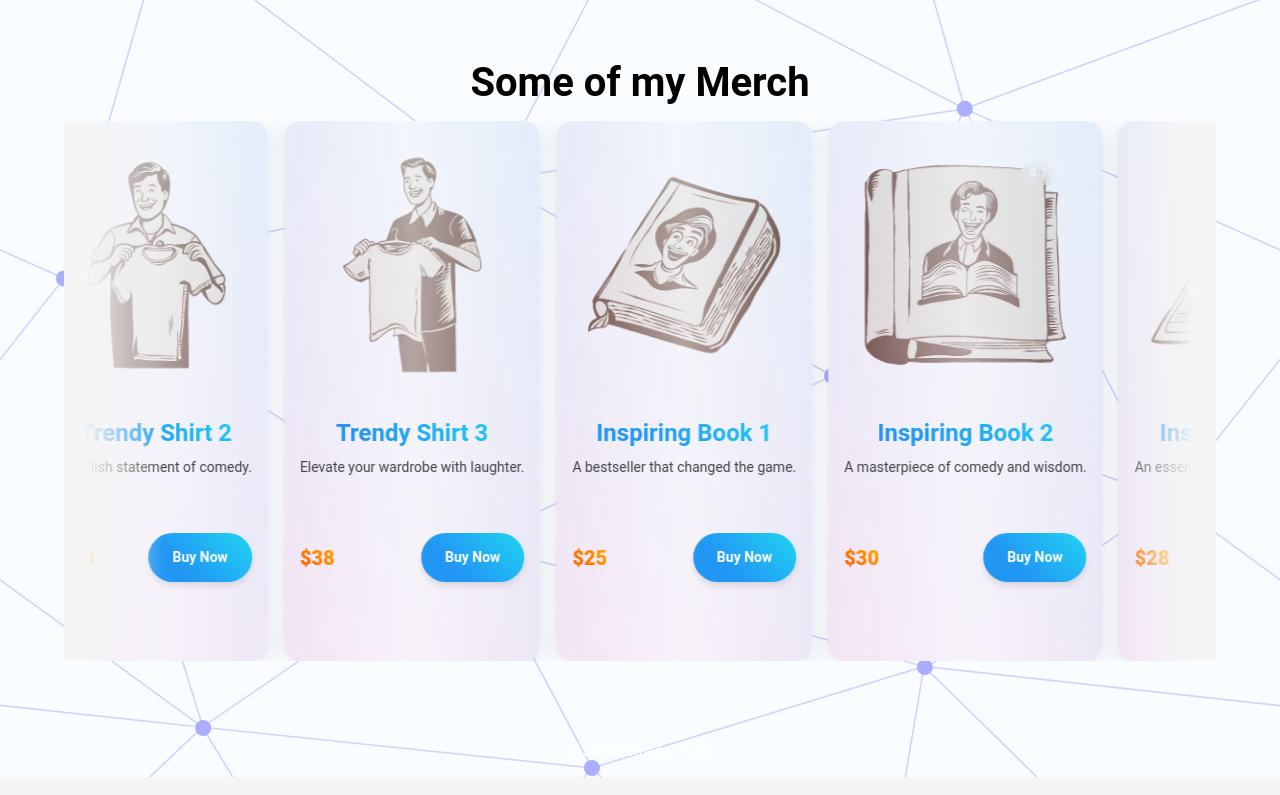
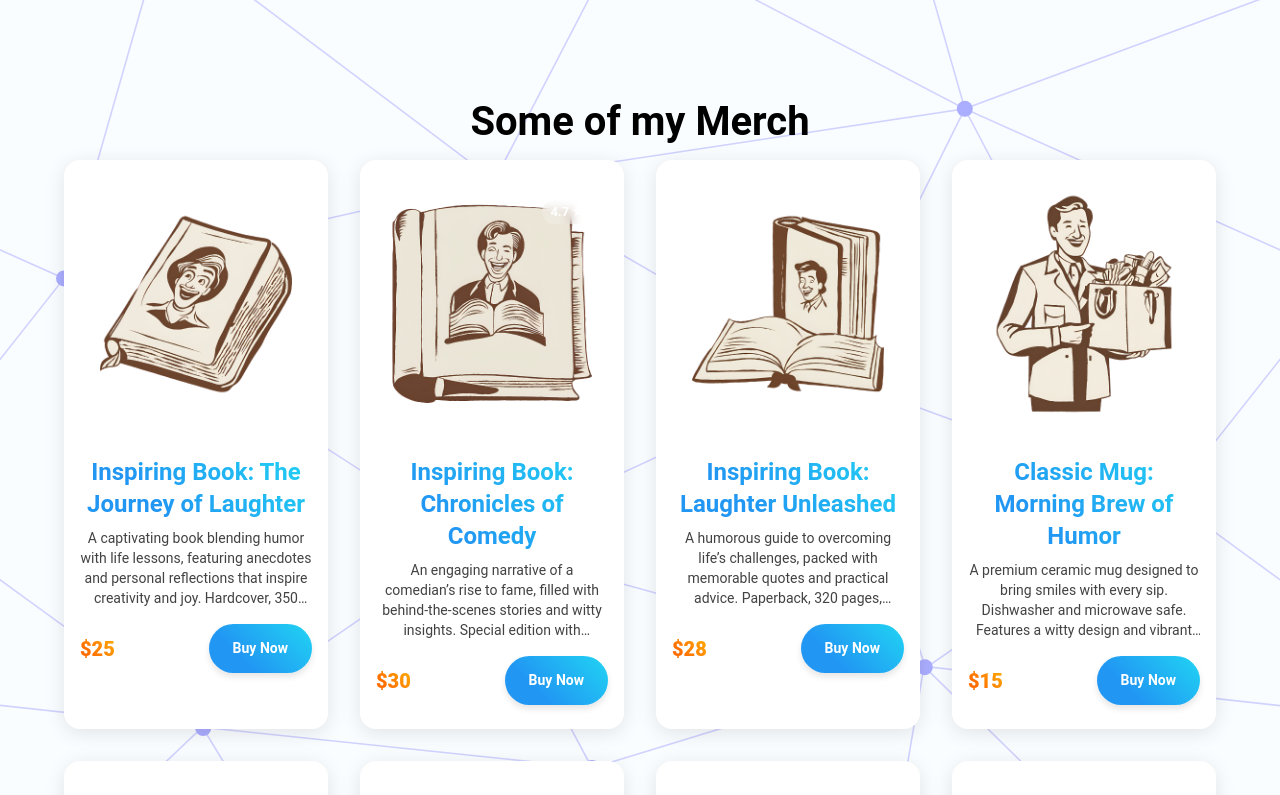
Before and after one commit to WuTangLan1/Sample-Comedy-Profile-4, a React (Create React App) app: page / in a window 1280 px wide. Shown: the part 1960-2755 px from the top of the page. Built offline with nearby package versions, Linux system fonts and the light colour scheme.

Commit message:
reset shop

```diff
--- a/src/components/Header.tsx
+++ b/src/components/Header.tsx
@@ -1,4 +1,6 @@
-import { AppBar, Toolbar, Typography, Container, IconButton, Button } from '@mui/material'
+// src\components\Header.tsx
+
+import { AppBar, Toolbar, Typography, Container, IconButton, Button, Drawer, List, ListItem, ListItemButton, ListItemText } from '@mui/material'
 import { Box } from '@mui/system'
 import { useColorMode } from '../theme/ThemeConfig'
 import Brightness4Icon from '@mui/icons-material/Brightness4'
@@ -6,15 +8,17 @@ import Brightness7Icon from '@mui/icons-material/Brightness7'
 import InstagramIcon from '@mui/icons-material/Instagram'
 import TwitterIcon from '@mui/icons-material/Twitter'
 import YouTubeIcon from '@mui/icons-material/YouTube'
+import MenuIcon from '@mui/icons-material/Menu'
 import { styled } from '@mui/system'
 import { OverridableComponent } from '@mui/material/OverridableComponent'
 import { IconButtonTypeMap } from '@mui/material/IconButton/IconButton'
+import { useState } from 'react'
+import { useTheme as useMuiTheme } from '@mui/material/styles'
 
 interface HeaderProps {
   activeSection: string
   handleNavigation: (section: string) => void
 }
-
 
 const NavLink = styled(Button)(({ theme }) => ({
   margin: '0 1rem',
@@ -46,6 +50,29 @@ const SocialIcon = styled(IconButton)(({ theme }) => ({
 export default function Header({ activeSection, handleNavigation }: HeaderProps) {
   const { mode, toggleColorMode } = useColorMode()
   const pages = ['Events', 'About', 'Media', 'Shop']
+  const [mobileOpen, setMobileOpen] = useState(false)
+  const muiTheme = useMuiTheme()
+
+  const handleDrawerToggle = () => {
+    setMobileOpen(!mobileOpen)
+  }
+
+  const drawer = (
+    <Box onClick={handleDrawerToggle} sx={{ textAlign: 'center' }}>
+      <Typography variant="h6" sx={{ my: 2, fontWeight: 700, background: mode === 'light' ? 'linear-gradient(45deg, #1976d2 30%, #2196f3 90%)' : 'linear-gradient(45deg, #bb86fc 30%, #3700b3 90%)', WebkitBackgroundClip: 'text', WebkitTextFillColor: 'transparent' }}>
+        Citizen Kane
+      </Typography>
+      <List>
+        {pages.map((page) => (
+          <ListItem key={page} disablePadding>
+            <ListItemButton sx={{ textAlign: 'center' }} onClick={() => handleNavigation(page)}>
+              <ListItemText primary={page} />
+            </ListItemButton>
+          </ListItem>
+        ))}
+      </List>
+    </Box>
+  )
 
   return (
     <AppBar position="sticky" sx={{
@@ -55,11 +82,21 @@ export default function Header({ activeSection, handleNavigation }: HeaderProps)
     }}>
       <Container maxWidth="xl">
         <Toolbar disableGutters sx={{ justifyContent: 'space-between', py: 1 }}>
-          <Box sx={{ display: 'flex', alignItems: 'center' }}>
+          <Box sx={{ alignItems: 'center', display: { xs: 'none', md: 'block' } }}>
+            <IconButton
+              color="inherit"
+              aria-label="open drawer"
+              edge="start"
+              onClick={handleDrawerToggle}
+              sx={{ mr: 2, display: { md: 'none' } }}
+            >
+              <MenuIcon />
+            </IconButton>
             <img
               src="/images/personal/profile1.png"
               alt="logo"
               style={{
+                display: { xs: 'none', md: 'block' },
                 width: 56,
                 height: 56,
                 marginRight: '1.5rem',
@@ -78,8 +115,7 @@ export default function Header({ activeSection, handleNavigation }: HeaderProps)
               Citizen Kane
             </Typography>
           </Box>
-
-          <Box sx={{ display: 'flex', alignItems: 'center' }}>
+          <Box sx={{ display: { xs: 'none', md: 'flex' }, alignItems: 'center' }}>
             {pages.map((page) => (
               <NavLink
                 key={page}
@@ -95,7 +131,6 @@ export default function Header({ activeSection, handleNavigation }: HeaderProps)
               </NavLink>
             ))}
           </Box>
-
           <Box sx={{ display: 'flex', alignItems: 'center' }}>
             <SocialIcon
               component="a"
@@ -121,7 +156,6 @@ export default function Header({ activeSection, handleNavigation }: HeaderProps)
             >
               <YouTubeIcon sx={{ color: mode === 'light' ? '#FF0000' : '#ffffff' }} />
             </SocialIcon>
-
             <IconButton
               onClick={toggleColorMode}
               sx={{
@@ -141,6 +175,20 @@ export default function Header({ activeSection, handleNavigation }: HeaderProps)
           </Box>
         </Toolbar>
       </Container>
+      <Box component="nav">
+        <Drawer
+          variant="temporary"
+          open={mobileOpen}
+          onClose={handleDrawerToggle}
+          ModalProps={{ keepMounted: true }}
+          sx={{
+            display: { xs: 'block', md: 'none' },
+            '& .MuiDrawer-paper': { boxSizing: 'border-box', width: muiTheme.spacing(30) }
+          }}
+        >
+          {drawer}
+        </Drawer>
+      </Box>
     </AppBar>
   )
 }
--- a/src/components/ShopSection.tsx
+++ b/src/components/ShopSection.tsx
@@ -1,116 +1,36 @@
 // src/components/ShopSection.tsx
 import React from 'react'
-import { Box, Typography, Card, CardContent, CardMedia, Button, Chip, useTheme, styled, keyframes } from '@mui/material'
-
-const scrollReverse = keyframes({
-  '0%': { transform: 'translateX(-100%)' },
-  '100%': { transform: 'translateX(0)' }
-})
-
-const ScrollingWrapper = styled(Box)(({ theme }) => ({
-  display: 'flex',
-  whiteSpace: 'nowrap',
-  animation: `${scrollReverse} 40s linear infinite`,
-  willChange: 'transform',
-  backfaceVisibility: 'hidden',
-  '&:hover': {
-    animationPlayState: 'paused'
-  }
-}))
+import { Box, Typography, Card, CardContent, CardMedia, Button, Chip, Grid, useTheme } from '@mui/material'
 
 export default function ShopSection({ id }: { id: string }) {
   const theme = useTheme()
   const dummyProducts = [
-    { id: 1, name: 'Inspiring Book 1', price: '$25', description: 'A bestseller that changed the game.', image: '/images/shops/book1.png', link: '#', rating: 4.5 },
-    { id: 2, name: 'Inspiring Book 2', price: '$30', description: 'A masterpiece of comedy and wisdom.', image: '/images/shops/book2.png', link: '#', rating: 4.7 },
-    { id: 3, name: 'Inspiring Book 3', price: '$28', description: 'An essential read for comedy lovers.', image: '/images/shops/book3.png', link: '#', rating: 4.6 },
-    { id: 4, name: 'Classic Mug 1', price: '$15', description: 'Start your day with a smile.', image: '/images/shops/mugs1.png', link: '#', rating: 4.3 },
-    { id: 5, name: 'Classic Mug 2', price: '$18', description: 'Perfect for coffee and laughter.', image: '/images/shops/mugs2.png', link: '#', rating: 4.4 },
-    { id: 6, name: 'Classic Mug 3', price: '$16', description: 'A must-have for every comedian fan.', image: '/images/shops/mugs3.png', link: '#', rating: 4.2 },
-    { id: 7, name: 'Trendy Shirt 1', price: '$35', description: 'Wear your humor with pride.', image: '/images/shops/shirt1.png', link: '#', rating: 4.8 },
-    { id: 8, name: 'Trendy Shirt 2', price: '$40', description: 'A stylish statement of comedy.', image: '/images/shops/shirt2.png', link: '#', rating: 4.7 },
-    { id: 9, name: 'Trendy Shirt 3', price: '$38', description: 'Elevate your wardrobe with laughter.', image: '/images/shops/shirt3.png', link: '#', rating: 4.6 }
+    { id: 1, name: 'Inspiring Book: The Journey of Laughter', price: '$25', description: 'A captivating book blending humor with life lessons, featuring anecdotes and personal reflections that inspire creativity and joy. Hardcover, 350 pages, authored by Citizen Kane.', image: '/images/shops/book1.png', link: '#', rating: 4.8 },
+    { id: 2, name: 'Inspiring Book: Chronicles of Comedy', price: '$30', description: 'An engaging narrative of a comedian’s rise to fame, filled with behind-the-scenes stories and witty insights. Special edition with illustrations, 400 pages.', image: '/images/shops/book2.png', link: '#', rating: 4.7 },
+    { id: 3, name: 'Inspiring Book: Laughter Unleashed', price: '$28', description: 'A humorous guide to overcoming life’s challenges, packed with memorable quotes and practical advice. Paperback, 320 pages, perfect for fans of smart comedy.', image: '/images/shops/book3.png', link: '#', rating: 4.6 },
+    { id: 4, name: 'Classic Mug: Morning Brew of Humor', price: '$15', description: 'A premium ceramic mug designed to bring smiles with every sip. Dishwasher and microwave safe. Features a witty design and vibrant colors.', image: '/images/shops/mugs1.png', link: '#', rating: 4.5 },
+    { id: 5, name: 'Classic Mug: Comedian’s Cuppa', price: '$18', description: 'A high-quality mug with an artistic print that celebrates humor. Enjoy your coffee in style. Made from durable porcelain with a glossy finish.', image: '/images/shops/mugs2.png', link: '#', rating: 4.6 },
+    { id: 6, name: 'Classic Mug: Sip & Smile', price: '$16', description: 'This mug is crafted for everyday use with a bold design that sparks joy. Ergonomic handle and comfortable grip, ideal for home or office.', image: '/images/shops/mugs3.png', link: '#', rating: 4.4 },
+    { id: 7, name: 'Trendy Shirt: Laugh Out Loud Tee', price: '$35', description: 'A modern, 100% cotton t-shirt featuring a stylish graphic that represents the essence of comedy. Available in multiple sizes and colors.', image: '/images/shops/shirt1.png', link: '#', rating: 4.9 },
+    { id: 8, name: 'Trendy Shirt: Wit & Wisdom Top', price: '$40', description: 'An exclusive limited-edition shirt made from premium fabric, designed to keep you comfortable while showcasing your love for comedy. Machine washable and durable.', image: '/images/shops/shirt2.png', link: '#', rating: 4.8 },
+    { id: 9, name: 'Trendy Shirt: Humorous Vibes Crew', price: '$38', description: 'A stylish crewneck that combines fashion with humor. Soft, breathable material with a unique print that stands out. Perfect for casual outings.', image: '/images/shops/shirt3.png', link: '#', rating: 4.7 }
   ]
-  const repeatedProducts = [...dummyProducts, ...dummyProducts]
   return (
     <Box id={id} sx={{ p: 8 }}>
-      <Typography
-        variant="h2"
-        align="center"
-        gutterBottom
-        sx={{ color: theme.palette.mode === 'light' ? 'black' : 'inherit' }}
-      >
+      <Typography variant="h2" align="center" gutterBottom sx={{ color: theme.palette.mode === 'light' ? 'black' : 'inherit' }}>
         Some of my Merch
       </Typography>
-      <Box sx={{
-        overflow: 'hidden',
-        width: '100%',
-        position: 'relative',
-        px: 4,
-        '&::before, &::after': {
-          content: '""',
-          position: 'absolute',
-          top: 0,
-          bottom: 0,
-          width: '100px',
-          zIndex: 2,
-          background: `linear-gradient(to ${theme.direction === 'rtl' ? 'left' : 'right'},
-            ${theme.palette.background.default} 20%, transparent)`
-        },
-        '&::before': { left: 0 },
-        '&::after': {
-          right: 0,
-          background: `linear-gradient(to ${theme.direction === 'rtl' ? 'right' : 'left'},
-            ${theme.palette.background.default} 20%, transparent)`
-        }
-      }}>
-        <ScrollingWrapper sx={{ width: '200%' }}>
-          {repeatedProducts.map((product, index) => (
-            <Box
-              key={`${product.id}-${index}`}
-              sx={{
-                display: 'inline-block',
-                width: { xs: '280px', sm: '320px', md: '360px' },
-                height: { xs: '460px', sm: '500px', md: '540px' },
-                mx: 1,
-                verticalAlign: 'top'
-              }}
-            >
+      <Grid container spacing={4} justifyContent="center">
+        {dummyProducts.map((product) => (
+          <Grid item key={product.id} xs={12} sm={6} md={4} lg={3}>
             <Card sx={{
-                display: 'flex',
-                flexDirection: 'column',
               height: '100%',
               backgroundColor: theme.palette.mode === 'light' ? '#ffffff' : 'inherit',
-                boxShadow: theme.palette.mode === 'light'
-                  ? '0px 4px 20px rgba(0,0,0,0.1)'
-                  : 'inherit',
-                position: 'relative',
-                transformStyle: 'preserve-3d',
-                transition: 'all 0.4s cubic-bezier(0.18, 0.89, 0.32, 1.28)',
+              boxShadow: theme.palette.mode === 'light' ? '0px 4px 20px rgba(0,0,0,0.1)' : 'inherit',
+              transition: 'all 0.3s ease-in-out',
               '&:hover': {
-                  transform: 'translateY(-8px) rotateX(5deg) rotateY(-5deg) translateZ(20px)',
-                  boxShadow: theme.palette.mode === 'light'
-                    ? '0 25px 50px -12px rgba(0,0,0,0.25)'
-                    : '0 25px 50px -12px rgba(255,255,255,0.15)',
-                  '&::after': {
-                    transform: 'translateX(200%) skewX(-30deg)'
-                  }
-                },
-                '&::before, &::after': {
-                  content: '""',
-                  position: 'absolute',
-                  inset: 0,
-                  borderRadius: 'inherit',
-                  pointerEvents: 'none'
-                },
-                '&::before': {
-                  background: `linear-gradient(45deg, ${theme.palette.secondary.main}20, ${theme.palette.primary.main}20)`,
-                  zIndex: 1
-                },
-                '&::after': {
-                  background: `linear-gradient(90deg, transparent, ${theme.palette.mode === 'light' ? '#ffffff80' : '#ffffff20'}, transparent)`,
-                  transition: 'transform 0.6s cubic-bezier(0.68, -0.55, 0.27, 1.55)',
-                  zIndex: 2
+                transform: 'translateY(-8px) scale(1.02)',
+                boxShadow: theme.palette.mode === 'light' ? '0 25px 50px -12px rgba(0,0,0,0.25)' : '0 25px 50px -12px rgba(255,255,255,0.15)'
               }
             }}>
               <Box sx={{
@@ -144,12 +64,7 @@ export default function ShopSection({ id }: { id: string }) {
                   }}
                 />
               </Box>
-                <CardContent sx={{
-                  position: 'relative',
-                  zIndex: 3,
-                  flexGrow: 1,
-                  overflow: 'hidden'
-                }}>
+              <CardContent sx={{ position: 'relative', flexGrow: 1, overflow: 'hidden' }}>
                 <Typography variant="h5" gutterBottom sx={{
                   fontWeight: 700,
                   background: 'linear-gradient(45deg, #2196f3 30%, #21cbf3 90%)',
@@ -160,21 +75,16 @@ export default function ShopSection({ id }: { id: string }) {
                 </Typography>
                 <Typography variant="body2" sx={{
                   color: 'text.secondary',
-                    minHeight: '60px',
+                  minHeight: '80px',
                   mb: 2,
                   display: '-webkit-box',
-                    WebkitLineClamp: 3,
+                  WebkitLineClamp: 4,
                   WebkitBoxOrient: 'vertical',
                   overflow: 'hidden'
                 }}>
                   {product.description}
                 </Typography>
-                  <Box sx={{
-                    display: 'flex',
-                    justifyContent: 'space-between',
-                    alignItems: 'center',
-                    mt: 2
-                  }}>
+                <Box sx={{ display: 'flex', justifyContent: 'space-between', alignItems: 'center' }}>
                   <Typography variant="h6" sx={{
                     fontWeight: 800,
                     background: 'linear-gradient(45deg, #FF6D00 30%, #FFAB00 90%)',
@@ -183,10 +93,7 @@ export default function ShopSection({ id }: { id: string }) {
                   }}>
                     {product.price}
                   </Typography>
-                    <Button
-                      variant="contained"
-                      href={product.link}
-                      sx={{
+                  <Button variant="contained" href={product.link} sx={{
                     background: 'linear-gradient(45deg, #2196f3 30%, #21cbf3 90%)',
                     borderRadius: '50px',
                     fontWeight: 'bold',
@@ -197,17 +104,15 @@ export default function ShopSection({ id }: { id: string }) {
                       transform: 'translateY(-2px)',
                       boxShadow: '0 6px 8px rgba(0,0,0,0.2)'
                     }
-                      }}
-                    >
+                  }}>
                     Buy Now
                   </Button>
                 </Box>
               </CardContent>
             </Card>
-            </Box>
+          </Grid>
         ))}
-        </ScrollingWrapper>
-      </Box>
+      </Grid>
     </Box>
   )
 }
--- a/src/index.css
+++ b/src/index.css
@@ -12,21 +12,3 @@ html, body {
 * {
   box-sizing: border-box;
 }
-
-html {
-  scroll-behavior: auto;
-  scroll-timeline: --page-scroll block;
-}
-
-@supports (scroll-timeline: --page-scroll) {
-  @keyframes smooth-scroll {
-    to {
-      transform: translateY(calc(-100% + 100vh));
-    }
-  }
-
-  .scroll-container {
-    animation: smooth-scroll auto linear;
-    animation-timeline: --page-scroll;
-  }
-}
```
Lines whose indentation alone changed are shown as unchanged.
